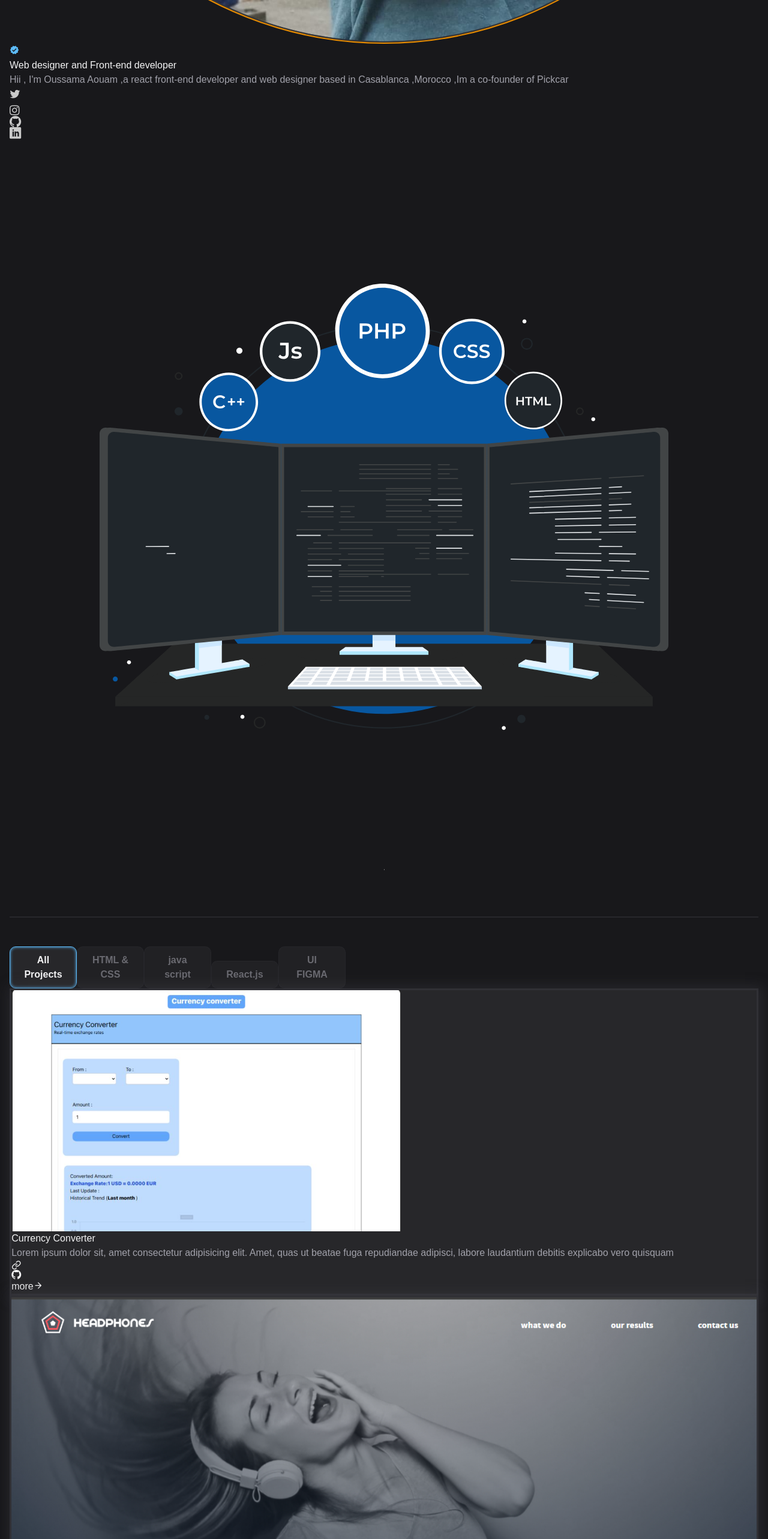
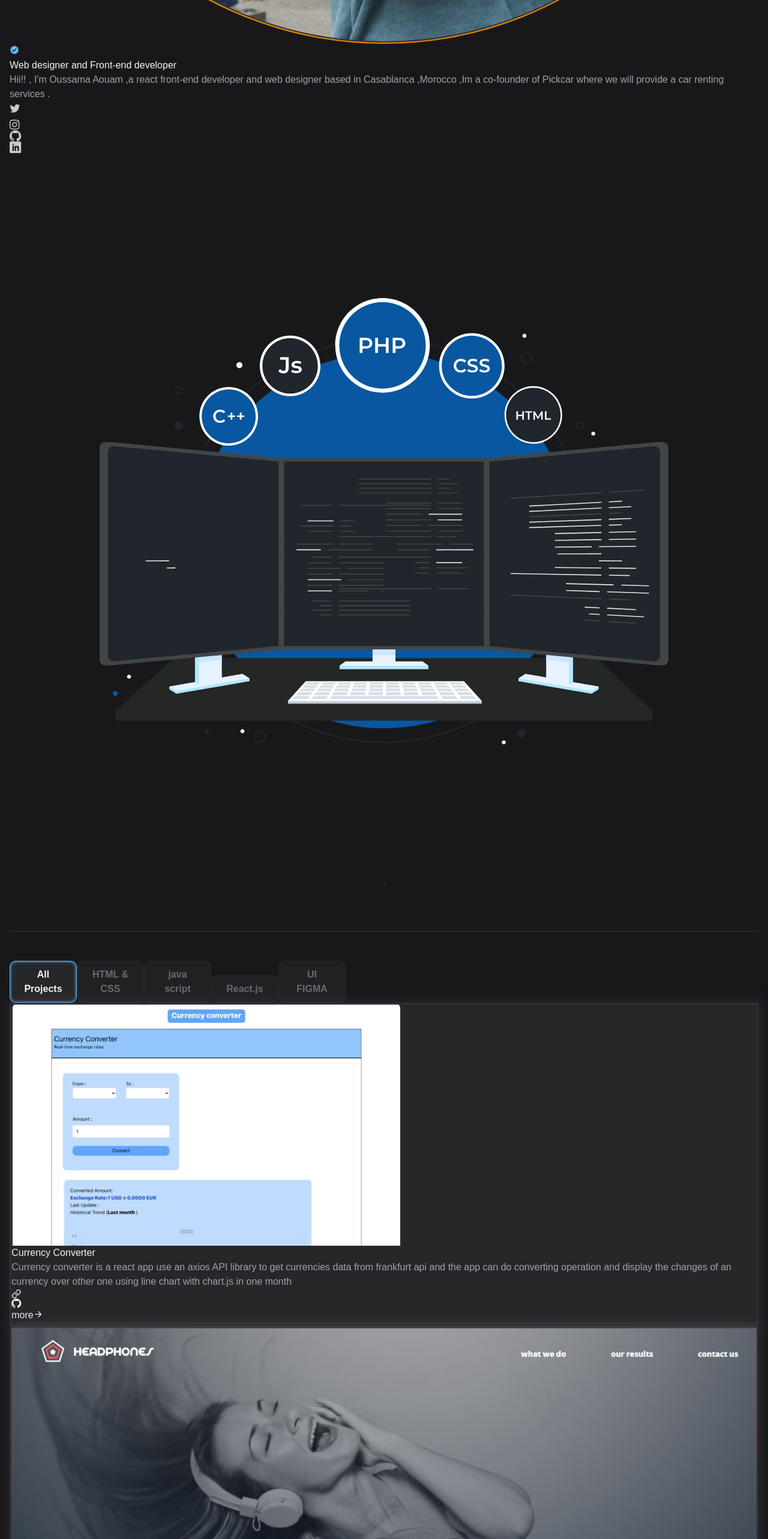
Before and after one commit to oussamaaouam1/MyPortFolio, a React (Vite) app: page / in a window 1280 px wide. Shown: the part 1460-4026 px from the top of the page at 60% size. Built offline with nearby package versions, Linux system fonts and the light colour scheme.

Commit message:
add discreption

```diff
--- a/src/components/herosection/HeroSection.jsx
+++ b/src/components/herosection/HeroSection.jsx
@@ -22,8 +22,9 @@ const HeroSection = () => {
           Web designer and Front-end developer
         </h1>
         <p className="sub-title mt-8 w-2/3 text-xl">
-          Hii , I&apos;m Oussama Aouam ,a react front-end developer and web
-          designer based in Casablanca ,Morocco ,Im a co-founder of Pickcar{" "}
+          Hii!! , I&apos;m Oussama Aouam  ,a react front-end developer and web
+          designer based in Casablanca ,Morocco ,Im a co-founder of <span className='text-2xl font-bold'>Pickcar</span>
+          {""} where we will provide a car renting services .
         </p>
         <div className="icons flex flex-row gap-6 mt-10 icons">
           <a className="icon-twitter icons "></a>
--- a/src/components/maincontent/MainContent.jsx
+++ b/src/components/maincontent/MainContent.jsx
@@ -120,9 +120,7 @@ const handleClick = (categoryButton) => {
                     {project.projectTitle}
                   </h1>
                   <p className="sub-title text-white text-sm py-4">
-                    Lorem ipsum dolor sit, amet consectetur adipisicing elit.
-                    Amet, quas ut beatae fuga repudiandae adipisci, labore
-                    laudantium debitis explicabo vero quisquam{" "}
+                    {project.description}
                   </p>
                   <div className="flex justify-between">
                     <div className="flex gap-4 ">
--- a/src/components/maincontent/projectsData.js
+++ b/src/components/maincontent/projectsData.js
@@ -3,31 +3,42 @@ const myprojects = [
     projectTitle: "Currency Converter",
     category: "react",
     imgPath: "/currency converter react.png",
+    description:
+      "Currency converter is a react app use an axios API library to get currencies data from frankfurt api and the app can do converting operation and display the changes of an currency over other one using line chart with chart.js in one month ",
   },
   {
     projectTitle: "Headphones",
     category: "htmlcss",
     imgPath: "/headphones HTML&CSS.png",
+    description:
+      "is a simple creative  UI created using html and css based on a Figma design ,the website work in both big screens and small ones using css flex to make the website responsive for any screen type",
   },
   {
     projectTitle: "Landing Page",
     category: "react",
     imgPath: "/landing page react.png",
+    description:
+      "is a simple template for a LandingPage created using react js and styled with tailwind css, the website work in both big screens and small ones using css flex to make the website responsive for any screen type ",
   },
   {
     projectTitle: "html&css project",
     category: "htmlcss",
     imgPath: "/smileschool HTML&CSS UI.png",
+    description:
+      "is a simple creative  UI created using html and css based on a Figma design",
   },
   {
     projectTitle: "Expense Tracker",
     category: "react",
     imgPath: "/expense tracker react.png",
+    description:
+      "is a simple creative react app can control your expense by using react hooks to manage the states and styled with tailwind css ",
   },
   {
     projectTitle: "Dynamic to do list",
     category: "javascript",
     imgPath: "/dynamic todo list.png",
+    description:"is a simple html&css and javascript app can add and remove a task (is a simple ex for a crud operations)"
   },
 ];
 
```
